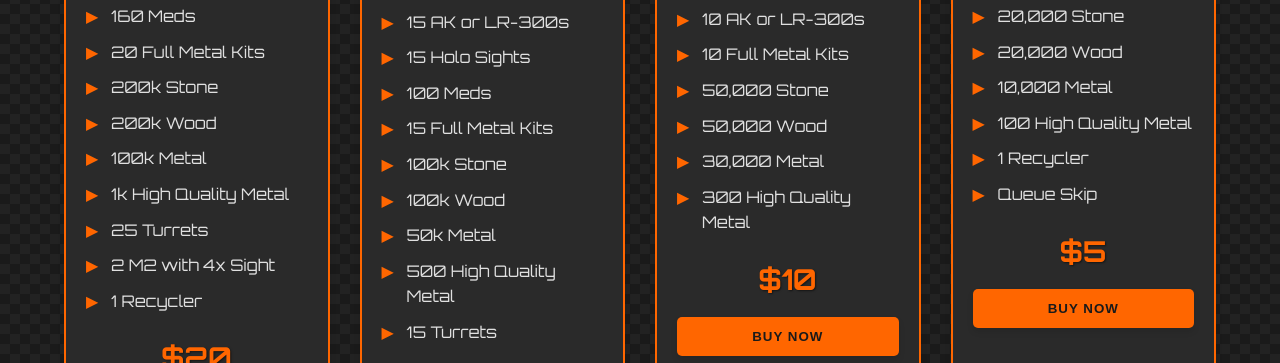
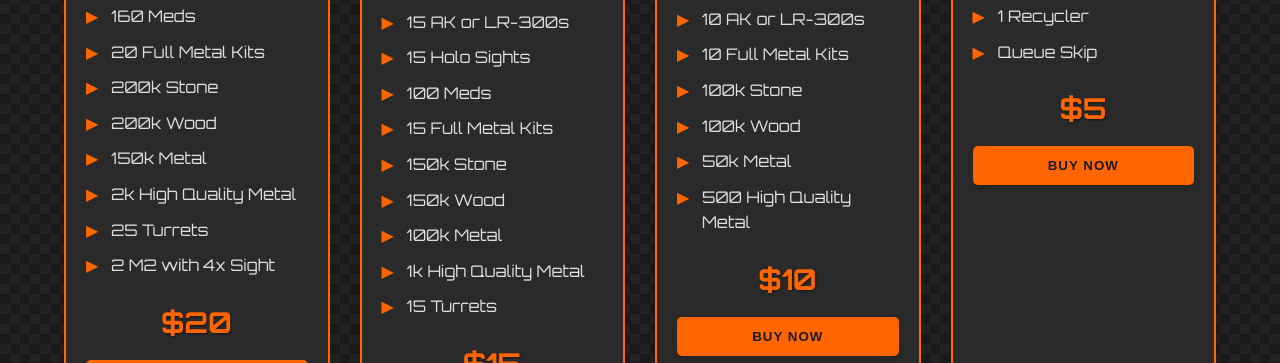
Before and after one commit to mmmACEmmm/SIGMAS-3x-Rust-Server, a plain HTML site: page index.html in a window 1280 px wide. Shown: the part 586-949 px from the top of the page. Drawn offline with Linux system fonts and the light colour scheme.

Commit message:
Update index.html

```diff
--- a/index.html
+++ b/index.html
@@ -221,11 +221,11 @@
                     <li>20 Full Metal Kits</li>
                     <li>200k Stone</li>
                     <li>200k Wood</li>
-                    <li>100k Metal</li>
-                    <li>1k High Quality Metal</li>
+                    <li>150k Metal</li>
+                    <li>2k High Quality Metal</li>
                     <li>25 Turrets</li>
                     <li>2 M2 with 4x Sight</li>
-                    <li>1 Recycler</li>
+
                 </ul>
                 <div class="price">$20</div>
                 <button class="buy-btn" onclick="openModal('modal1')">Buy Now</button>
@@ -242,10 +242,10 @@
                     <li>15 Holo Sights</li>
                     <li>100 Meds</li>
                     <li>15 Full Metal Kits</li>
-                    <li>100k Stone</li>
-                    <li>100k Wood</li>
-                    <li>50k Metal</li>
-                    <li>500 High Quality Metal</li>
+                    <li>150k Stone</li>
+                    <li>150k Wood</li>
+                    <li>100k Metal</li>
+                    <li>1k High Quality Metal</li>
                     <li>15 Turrets</li>
                 </ul>
                 <div class="price">$15</div>
@@ -262,10 +262,10 @@
                     <li>80 Meds</li>
                     <li>10 AK or LR-300s</li>
                     <li>10 Full Metal Kits</li>
-                    <li>50,000 Stone</li>
-                    <li>50,000 Wood</li>
-                    <li>30,000 Metal</li>
-                    <li>300 High Quality Metal</li>
+                    <li>100k Stone</li>
+                    <li>100k Wood</li>
+                    <li>50k Metal</li>
+                    <li>500 High Quality Metal</li>
                 </ul>
                 <div class="price">$10</div>
                 <button class="buy-btn" onclick="openModal('modal3')">Buy Now</button>
@@ -280,10 +280,6 @@
                 <ul class="items">
                     <li>5 Full Metal Kit</li>
                     <li>5 AK or LR-300s</li>
-                    <li>20,000 Stone</li>
-                    <li>20,000 Wood</li>
-                    <li>10,000 Metal</li>
-                    <li>100 High Quality Metal</li>
                     <li>1 Recycler</li>
                     <li>Queue Skip</li>
                 </ul>
```
